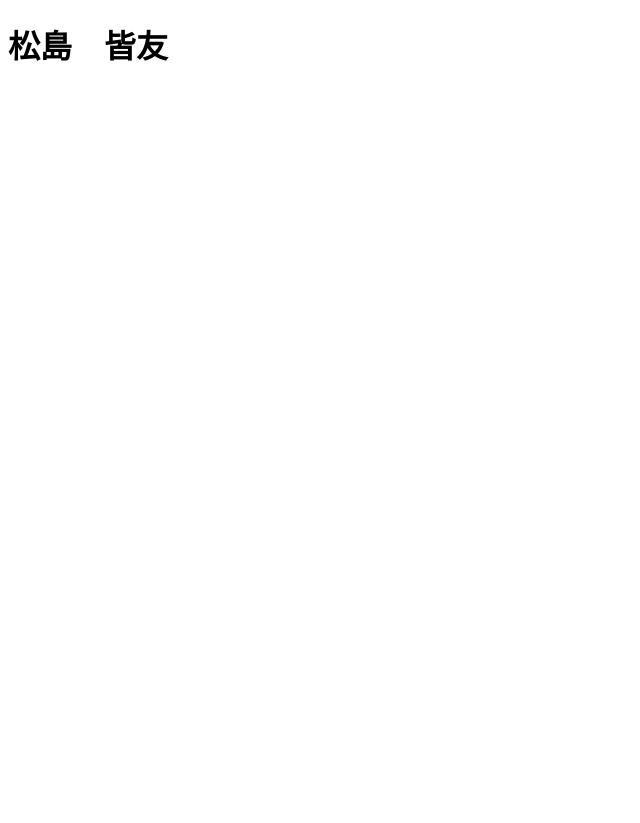
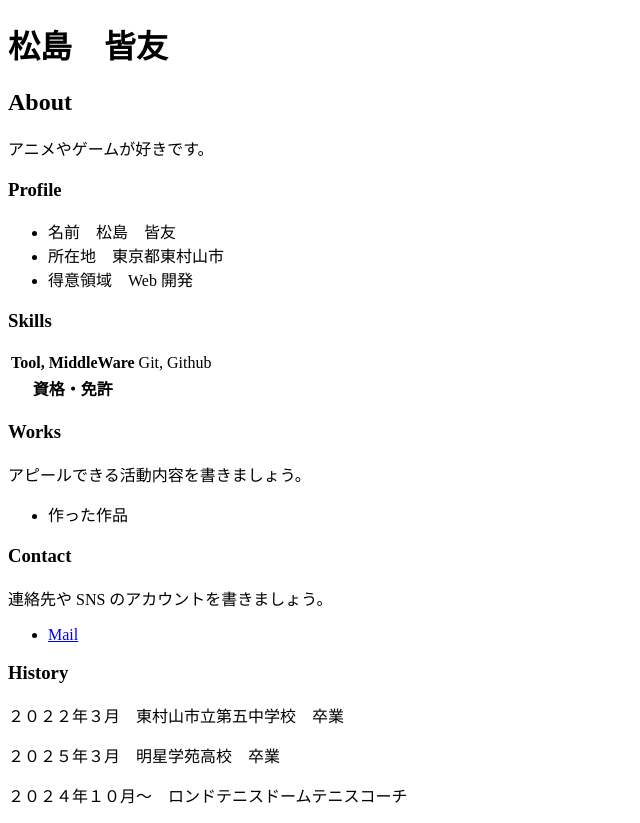
Before and after one commit to kaitomastushima/kaitomatsushima.github.io, a plain HTML site: page index.html in a window 1280 px wide. Shown: the whole page, without its empty margins (0-640 px from the left). Before the commit the page ends 800 px from the top, so only its background shows below. Drawn offline with Linux system fonts and the light colour scheme.

Commit message:
index.html

```diff
--- a/index.html
+++ b/index.html
@@ -7,5 +7,50 @@
   </head>
   <body>
     <h1>松島　皆友</h1>
+
+    <h2>About</h2>
+    <p>
+      アニメやゲームが好きです。
+    </p>
+
+    <h3>Profile</h3>
+    <ul>
+      <li>名前　松島　皆友</li>
+      <li>所在地　東京都東村山市</li>
+      <li>得意領域　Web 開発</li>
+    </ul>
+
+    <h3>Skills</h3>
+    <table>
+      <tr>
+        <th>Tool, MiddleWare</th>
+        <td>Git, Github</td>
+      </tr>
+      <tr>
+        <th>資格・免許</th>
+        <td></td>
+      </tr>
+    </table>
+
+    <h3>Works</h3>
+    <p>アピールできる活動内容を書きましょう。</p>
+    <ul>
+      <li>
+        作った作品
+        <ul>
+        </ul>
+      </li>
+    </ul>
+
+    <h3>Contact</h3>
+    <p>連絡先や SNS のアカウントを書きましょう。</p>
+    <ul>
+      <li><a href="matsushimakaito0627@gmail.com">Mail</a></li>
+    </ul>
+
+    <h3>History</h3>
+    <p>２０２２年３月　東村山市立第五中学校　卒業</p>
+    <p>２０２５年３月　明星学苑高校　卒業</p>
+    <p>２０２４年１０月〜　ロンドテニスドームテニスコーチ</p>
   </body>
 </html>
```
